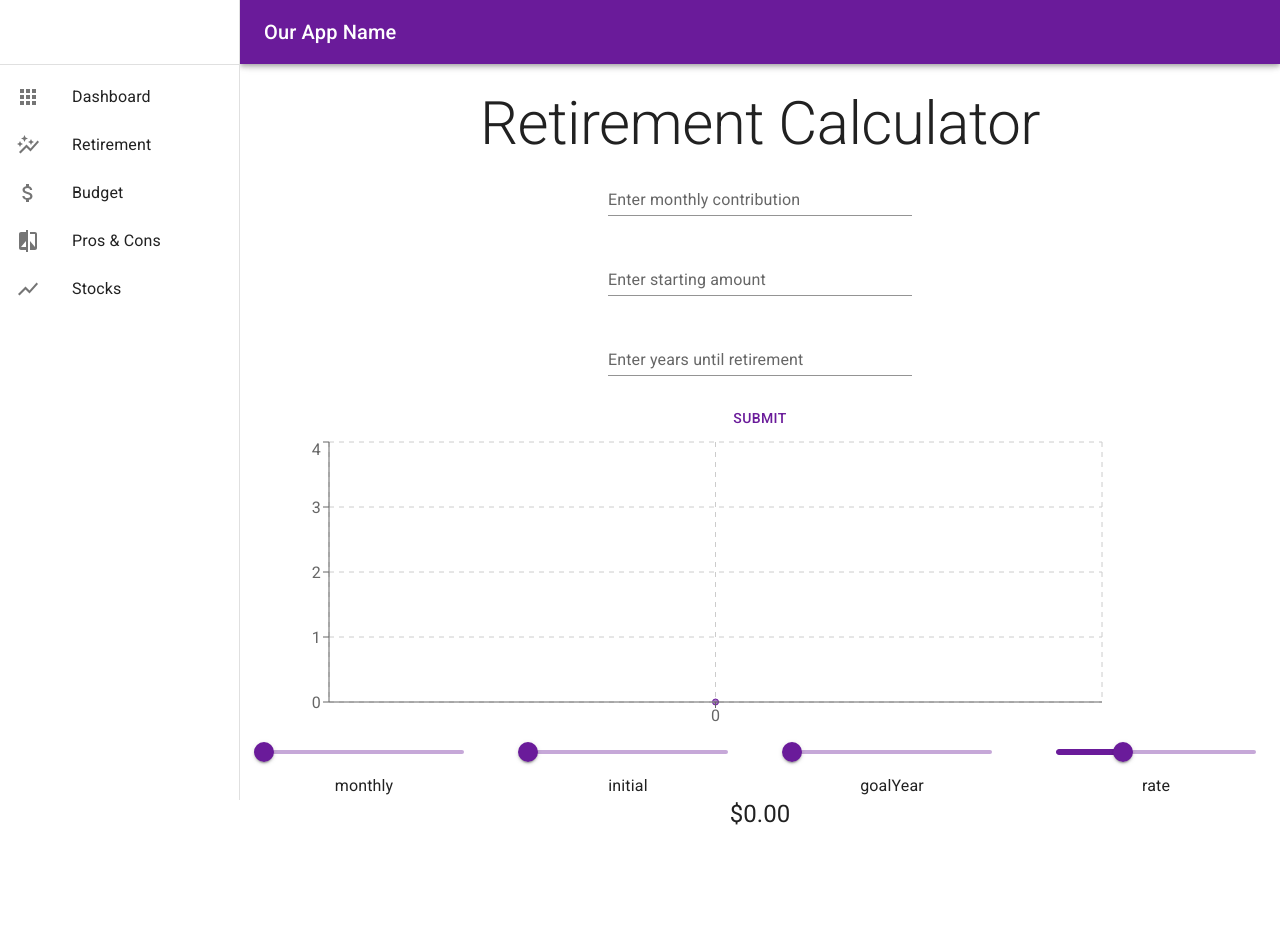
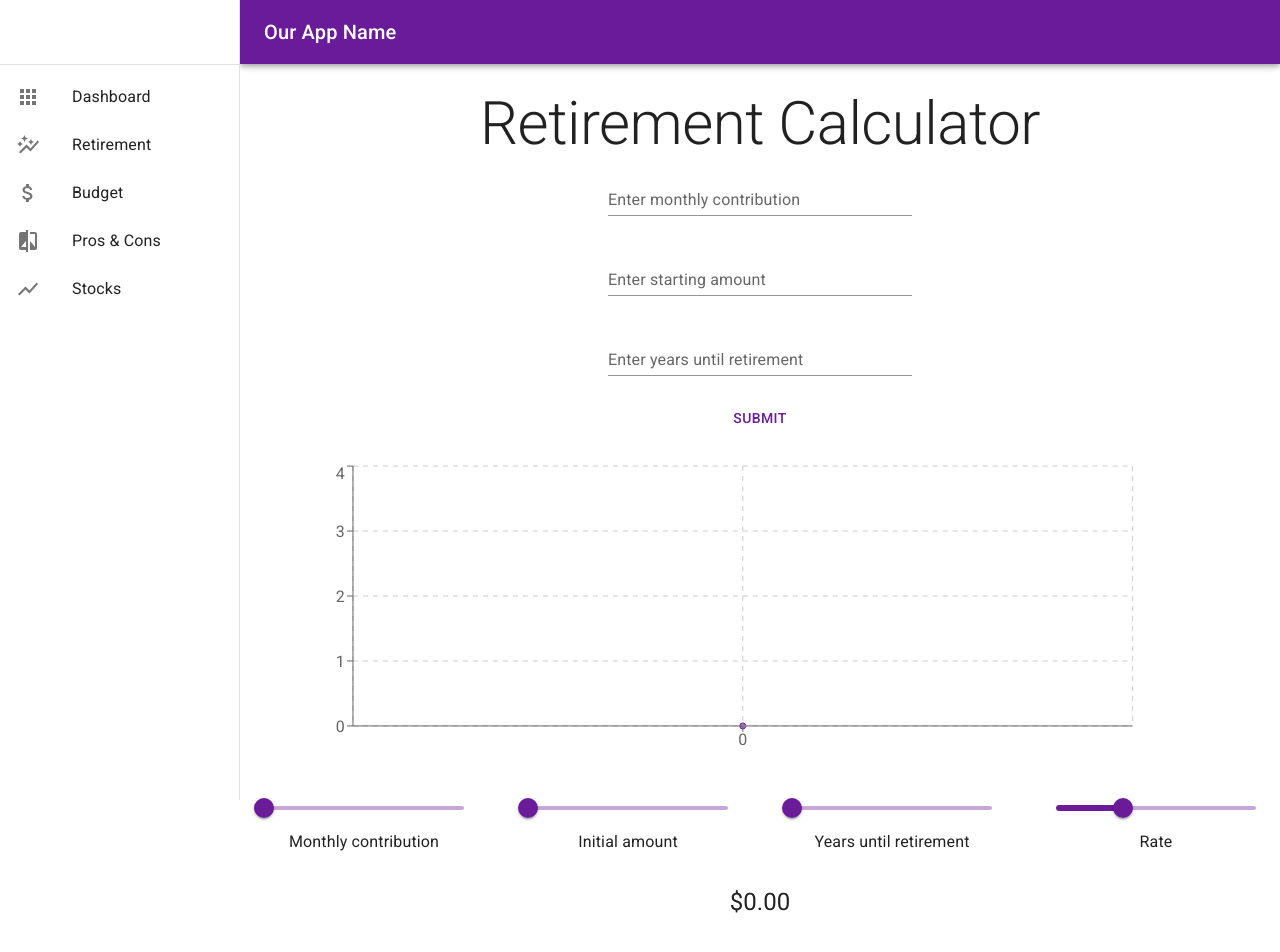
Before and after one commit to joshua-holmes/productivity-app, a React (Create React App) app: page /retirement in a window 1280 px wide. Shown: the top 952 px of the page. Before the commit the page ends 854 px from the top, so only its background shows below. Built offline with nearby package versions, Linux system fonts and the light colour scheme; no server answers; data requests are answered from the project's data file.

Commit message:
Fixed typos, minor spacing issues, centered graph, renamed sliders for better ui/ux

```diff
--- a/src/components/BudgetList.js
+++ b/src/components/BudgetList.js
@@ -19,7 +19,7 @@ function BudgetList({ incomeOrExpenses, handleRemove, budgetData, monthName }) {
         createCategoryArray(incomeOrExpenses).map((inc) => {
             // an array of our income list items
             return (
-                <TableContainer key={inc.name}>
+                <TableContainer key={inc.name} sx={{ mb: 4, px: 1 }}>
                     <Table>
                         <TableBody>
                             <TableRow>
--- a/src/components/InputSlider.js
+++ b/src/components/InputSlider.js
@@ -1,7 +1,7 @@
 import Slider from '@mui/material/Slider';
 import Grid from '@mui/material/Grid';
 
-function InputSlider({ name, handleChange, formData, max, min, step, scale, mark }) {
+function InputSlider({ label, name, handleChange, formData, max, min, step, scale, mark }) {
 
     // function calculateValues(max, scale) {
     //     const values = [];
@@ -31,7 +31,7 @@ function InputSlider({ name, handleChange, formData, max, min, step, scale, mark
                 min={min}
                 step={step}
             />
-            <label>{name}</label>
+            <label>{label}</label>
 
         </Grid>
     )
--- a/src/components/RetCalcForm.js
+++ b/src/components/RetCalcForm.js
@@ -49,7 +49,7 @@ function RetCalcForm({ formData, setFormData, handleSubmit }) {
                     formData={formData}
                     type="number"
                 />
-                <Grid item xs={12}>
+                <Grid item xs={12} sx={{ mb: 3 }}>
                     <Button type="submit">Submit</Button>
                 </Grid>
             </Grid>
--- a/src/components/RetResults.js
+++ b/src/components/RetResults.js
@@ -2,6 +2,8 @@ import Box from '@mui/material/Box';
 import Typography from "@mui/material/Typography";
 import Grid from '@mui/material/Grid';
 import InputSlider from "./InputSlider";
+import Container from '@mui/material/Container';
+
 import { ResponsiveContainer, AreaChart, Area, CartesianGrid, XAxis, YAxis, Tooltip } from 'recharts';
 
 let formatAsDollar = Intl.NumberFormat("en-US", {
@@ -34,8 +36,10 @@ function RetResults({ formData, setFormData }) {
     }
 
     return (
-        <Box>
-            <ResponsiveContainer  width="85%" height={300}>
+        <Box sx={{ mx: 'auto' }}>
+
+                <Container sx={{ mb: 4 }}>
+                    <ResponsiveContainer  width="90%" height={300}>
                         <AreaChart data={graphData}>
                             <Area type="monotone" dataKey="dollars" stroke="#6a1b9a"  fill="#6a1b9a" />
                             <CartesianGrid stroke="#ccc" strokeDasharray="5 5" />
@@ -44,9 +48,11 @@ function RetResults({ formData, setFormData }) {
                             <Tooltip />
                         </AreaChart>
                     </ResponsiveContainer>
+                </Container>
 
-            <Grid container spacing={8}>
+            <Grid container spacing={8} sx={{ mb: 4 }}>
                 <InputSlider
+                label="Monthly contribution"
                     name="monthly"
                     formData={formData}
                     handleChange={handleChange}
@@ -54,6 +60,7 @@ function RetResults({ formData, setFormData }) {
                     step={10}
                 />
                 <InputSlider
+                label="Initial amount"
                     name="initial"
                     formData={formData}
                     handleChange={handleChange}
@@ -61,11 +68,13 @@ function RetResults({ formData, setFormData }) {
                     step={1000}
                 />
                 <InputSlider
+                label="Years until retirement"
                     name="goalYear"
                     formData={formData}
                     handleChange={handleChange}
                 />
                 <InputSlider
+                label="Rate"
                     name="rate"
                     formData={formData}
                     handleChange={handleChange}
@@ -77,7 +86,7 @@ function RetResults({ formData, setFormData }) {
 
 
 
-            <Typography variant="h5">{formatAsDollar(result)}</Typography>
+            <Typography variant="h5" sx={{ mb: 3 }}>{formatAsDollar(result)}</Typography>
 
         </Box>
     )
```
Lines whose indentation alone changed are shown as unchanged.
